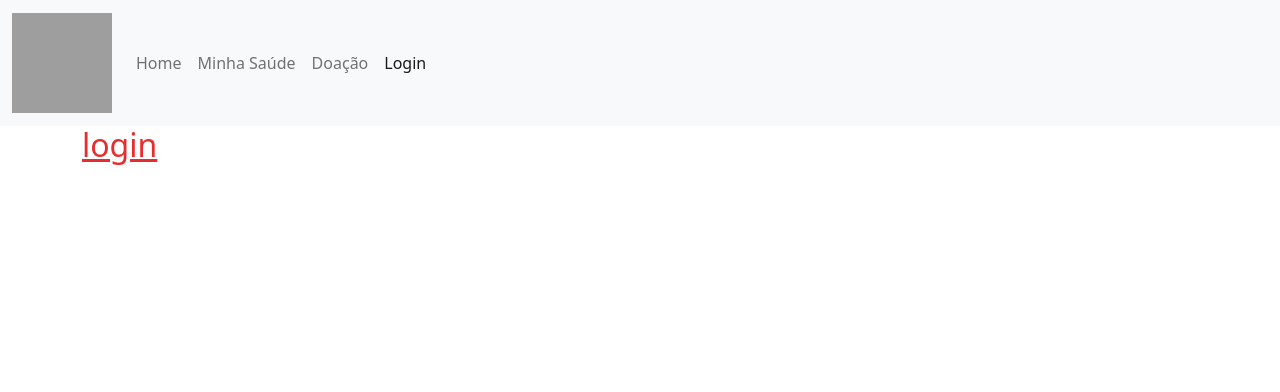
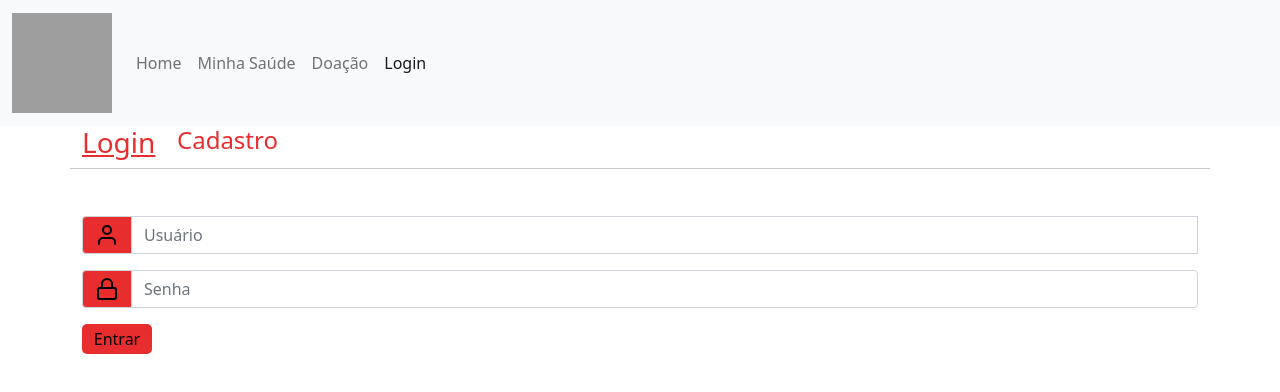
Before and after one commit to OhGuizao/node-projetosaude, a website: page frontend/login.html in a window 1280 px wide. Drawn offline with nearby package versions, Linux system fonts and the light colour scheme; grey boxes are pictures that could not be loaded.

Commit message:
alterações no fronted(login)

```diff
--- a/frontend/css/estilo.css
+++ b/frontend/css/estilo.css
@@ -4,3 +4,24 @@
 .sublinhado {
   text-decoration: underline;
 }
+.sublinhado-decorado {
+  text-decoration: "#e72d2e";
+}
+.link {
+  text-decoration: none;
+  color: #e72d2e;
+  font-family: Arial, Helvetica, sans-serif;
+  font-size: larger;
+}
+.botao {
+  border: 0px;
+  border-radius: 5px;
+  background-color: #e72d2e;
+  width: 70px;
+  height: 30px;
+}
+.sublinhado-desselecionado{
+  text-decoration: none;
+  font-size: 20px;
+
+}
--- a/frontend/login.html
+++ b/frontend/login.html
@@ -1,19 +1,21 @@
 <!DOCTYPE html>
 <html lang="en">
-
   <head>
-    <meta charset="UTF-8">
-    <meta http-equiv="X-UA-Compatible" content="IE=edge">
-    <meta name="viewport" content="width=device-width, initial-scale=1.0">
+    <meta charset="UTF-8" />
+    <meta http-equiv="X-UA-Compatible" content="IE=edge" />
+    <meta name="viewport" content="width=device-width, initial-scale=1.0" />
     <title>Login</title>
-    <link rel="stylesheet" href="css/estilo.css">
-    <link href="https://cdn.jsdelivr.net/npm/bootstrap@5.1.3/dist/css/bootstrap.min.css" rel="stylesheet"
-        integrity="sha384-1BmE4kWBq78iYhFldvKuhfTAU6auU8tT94WrHftjDbrCEXSU1oBoqyl2QvZ6jIW3" crossorigin="anonymous">
-    <link rel="shortcut icon" href="img/favicon.ico" type="image/x-icon">
+    <link rel="stylesheet" href="css/estilo.css" />
+    <link
+      href="https://cdn.jsdelivr.net/npm/bootstrap@5.1.3/dist/css/bootstrap.min.css"
+      rel="stylesheet"
+      integrity="sha384-1BmE4kWBq78iYhFldvKuhfTAU6auU8tT94WrHftjDbrCEXSU1oBoqyl2QvZ6jIW3"
+      crossorigin="anonymous"
+    />
+    <link rel="shortcut icon" href="img/favicon.ico" type="image/x-icon" />
   </head>
 
   <body>
-
     <!-- INICIO DA NAVBAR -->
     <nav class="navbar navbar-expand-lg navbar-light bg-light">
       <div class="container-fluid">
@@ -40,16 +42,73 @@
     <!-- COMEÇO DO CONTEÚDO -->
     <div class="container">
       <div class="row">
-            <div class="col">
-                <h2 class="cor-vermelha sublinhado">login</h2>
+        <div class="col-1" style="flex-direction: row">
+          <a
+            href="login.html"
+            class="cor-vermelha sublinhado"
+            ><h3>Login</h3></a
+          >
         </div>
+        <div class="col-11">
+          <a
+            href="cadastro.html"
+            class="cor-vermelha sublinhado-desselecionado"
+            ><h4>Cadastro</h4></a
+          >
+        </div>
+
+        <hr />
+        <br /><br />
+
+        <!-- INICIO DO FORMS -->
+        <div class="col-12">
+          <form>
+            <div class="mb-3">
+              <label class="visually-hidden" for="autoSizingInputGroup"
+                >Usuário</label
+              >
+              <div class="input-group">
+                <div class="input-group-text" style="background-color: #e72d2e">
+                  <img src="img/user.svg" />
+                </div>
+                <input
+                  type="text"
+                  class="form-control"
+                  id="inputUsuario"
+                  placeholder="Usuário"
+                />
+
+                <br />
+              </div>
+            </div>
+            <div class="mb-3">
+              <label class="visually-hidden" for="autoSizingInputGroup"
+                >Senha</label
+              >
+              <div class="input-group">
+                <div class="input-group-text" style="background-color: #e72d2e">
+                  <img src="img/lock.svg" />
+                </div>
+                <input
+                  type="text"
+                  class="form-control"
+                  id="inputSenha"
+                  placeholder="Senha"
+                />
+              </div>
+            </div>
+            <button type="enviar" class="botao">Entrar</button>
+          </form>
+        </div>
+        <!-- FIM DO FORMS -->
       </div>
     </div>
     <!-- FIM DO CONTEÚDO -->
     <script src="js/"></script>
-    <script src="https://cdn.jsdelivr.net/npm/bootstrap@5.1.3/dist/js/bootstrap.bundle.min.js"
+    <script
+      src="https://cdn.jsdelivr.net/npm/bootstrap@5.1.3/dist/js/bootstrap.bundle.min.js"
       integrity="sha384-ka7Sk0Gln4gmtz2MlQnikT1wXgYsOg+OMhuP+IlRH9sENBO0LRn5q+8nbTov4+1p"
-        crossorigin="anonymous"></script>
+      crossorigin="anonymous"
+    ></script>
   </body>
-
 </html>
```
Also changed, not shown: frontend/cadastro.html (added, +12 -0 lines), frontend/minhasaude.html (+26 -4 lines), frontend/img/background-cadastro.jpg (added), frontend/img/background-login.jpg (added), frontend/img/lock.png (added), frontend/img/lock.svg (added), frontend/img/user.png (added), frontend/img/user.svg (added). Lines whose indentation alone changed are shown as unchanged.
